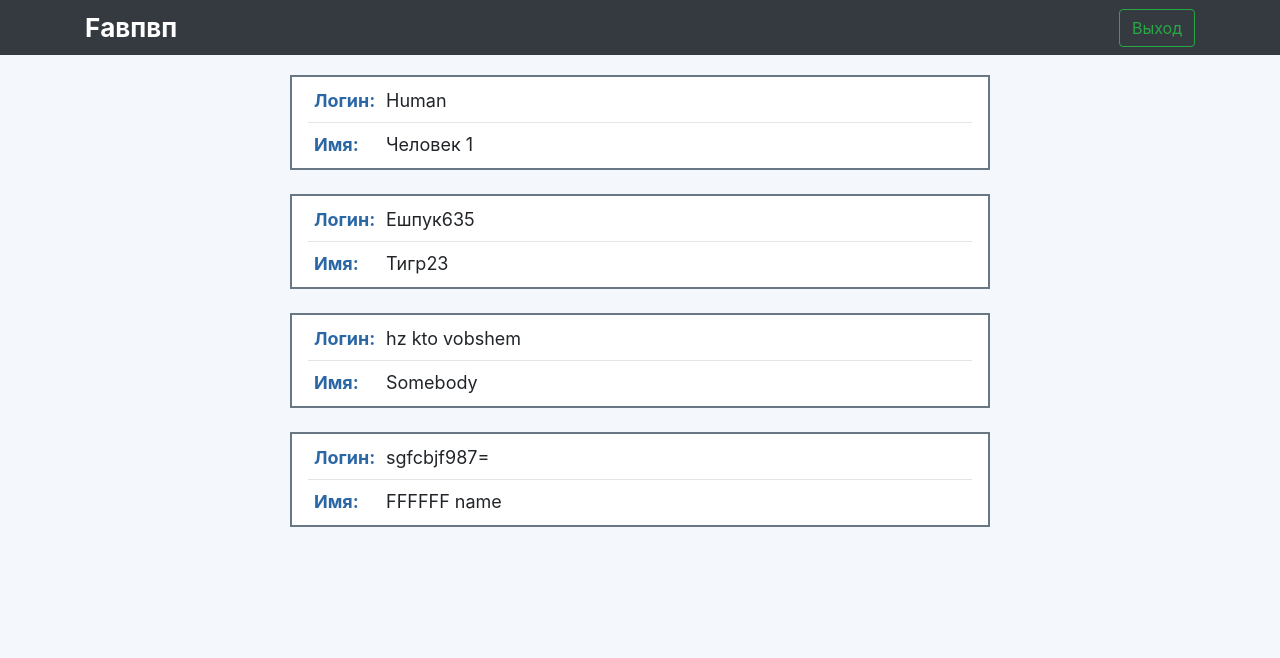
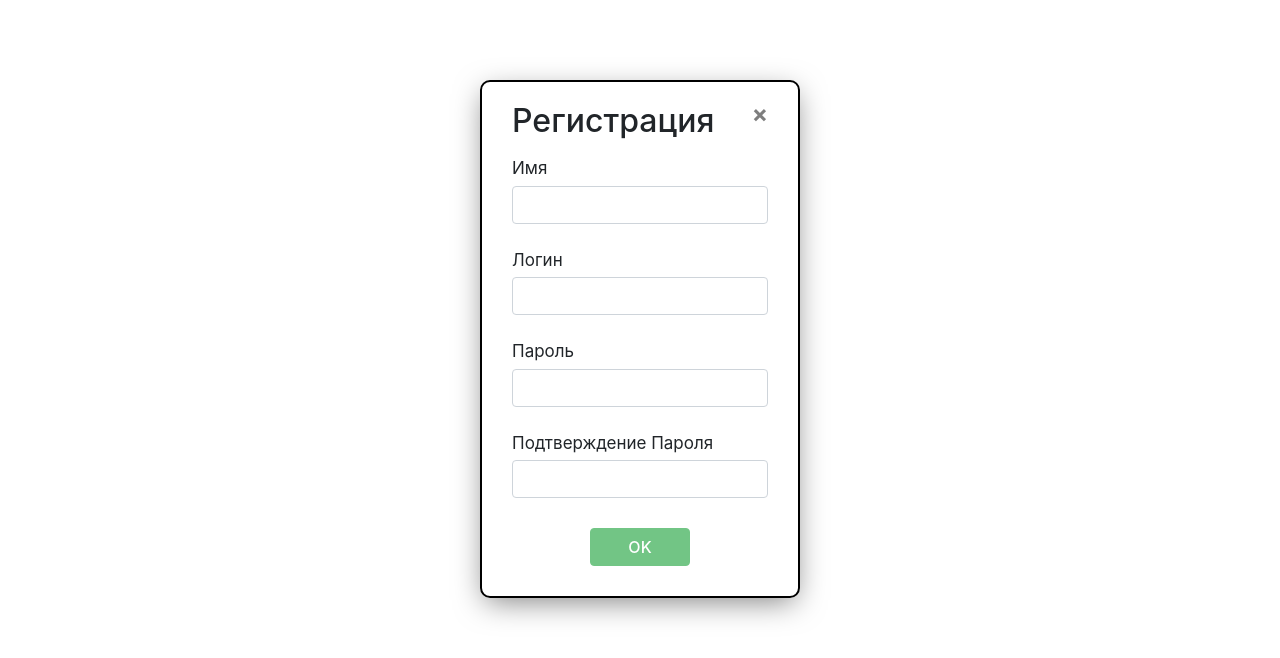
Before and after one commit to dimaggio224xz/testForIT_craft, a React (Create React App) app in the folder front/: page /signup in a window 1280 px wide. Shown: the top 658 px of the page. Built offline with nearby package versions, Linux system fonts and the light colour scheme.

Commit message:
make front logic

```diff
--- a/front/package.json
+++ b/front/package.json
@@ -7,6 +7,7 @@
     "@testing-library/react": "^9.5.0",
     "@testing-library/user-event": "^7.2.1",
     "bootstrap": "^4.5.2",
+    "history": "^5.0.0",
     "jwt-decode": "^3.0.0",
     "node-sass": "^4.14.1",
     "react": "^16.13.1",
--- a/front/src/components/AllUsers/AllUsers.js
+++ b/front/src/components/AllUsers/AllUsers.js
@@ -2,9 +2,13 @@
 import jwtDecode from "jwt-decode";
 import OneUserItem from '../OneUserItem';
 
+import { useHistory } from "react-router-dom";
 
-const AllUsers = () => {
 
+
+const AllUsers = (props) => {
+
+    let history = useHistory();
 
     const logOut = () => {
 
@@ -30,17 +34,32 @@
         }
     ]
 
-    const content = arr.map(i => <OneUserItem key={i} data={i}/>)
+    const content = arr.map(i => <OneUserItem key={i.id} data={i}/>)
 
     return (
         <>
         <div className='main-wrap'>
-            <nav class="navbar navbar-light bg-dark">
+            <nav className="navbar navbar-light bg-dark">
                 <div className='container d-flex justify-content-between'>
 
-                    <div class="owner-data">Fавпвп</div>
+                    <div className="nav-data">
+
+                        <div className='nav-data-key'>
+                            Логин:
+                        </div>
+                        <div className='nav-data-value'>
+                            {'JHKfgf'}
+                        </div>
+                        <div className='nav-data-key'>
+                            Имя:
+                        </div>
+                        <div className='nav-data-value'>
+                            {'iuhh'}
+                        </div>
+
+                    </div>
+
                     <button onClick={()=> logOut()} className="btn btn-outline-success">Выход</button>
-
                 </div>
             </nav>
 
@@ -54,4 +73,5 @@
     )
 }
 
+
 export default AllUsers;
--- a/front/src/components/App/App.js
+++ b/front/src/components/App/App.js
@@ -1,4 +1,5 @@
 import React, { useState, useEffect } from 'react';
+import { Switch, Route, Redirect } from "react-router-dom";
 
 import AllUsers from '../AllUsers';
 import SignIn from '../SignIn';
@@ -8,13 +9,22 @@
 // I didn't use redux because technical task hadn't
 // this item, and program was small.
 
-const App = () => {
+
+const App = (p) => {
 
 
     return (
         <>
         <div className='wrapper'>
-            <AllUsers/>
+            <Switch>
+                <Route exact path='/' component={AllUsers} />
+
+                <Route exact path='/signin' component={SignIn} />
+
+                <Route exact path='/signup' component={SignUp} />
+
+                <Redirect to="/"/>
+            </Switch>
         </div>
         </>
     )
--- a/front/src/components/SignUp/SignUp.js
+++ b/front/src/components/SignUp/SignUp.js
@@ -12,30 +12,84 @@
     const [password, setPassword] = useState('');
     const [passwordTwo, setPasswordTwo] = useState('');
 
+    const [btnDisabled, setBtnDisabled] = useState(true);
+    const [btnDisabledEnter, setBtnDisabledEnter] = useState(false);
+
+    const [errLogin, setErrLogin] = useState(false);
+    const [errPassword, setErrPassword] = useState(false);
+    const [errPasswordTwo, setErrPasswordTwo] = useState(false);
+
+
+
+
+
     const putName = (e) => {
-        if (chackLangth(e)) {
-            setName(e.target.value)
+        const str = e.target.value;
+        if (chackLangth(str)) {
+            setName(str);
+
+            disabledFunc(str, login, password, passwordTwo);
         }
     }
 
     const putLogin = (e) => {
-        if (chackLangth(e)) {
-            setLogin(e.target.value)
+        const str = e.target.value;
+        if (chackLangth(str)) {
+            setLogin(str);
+
+            disabledFunc(name, str, password, passwordTwo);
         }
     }
 
     const putPassword = (e) => {
-        if (chackLangth(e)) {
-            setPassword(e.target.value)
+        const str = e.target.value;
+        if (chackLangth(str)) {
+            setPassword(str);
+
+            if (errPasswordTwo) setErrPasswordTwo(false);
+            disabledFunc(name, login, str, passwordTwo);
         }
     }
 
 
     const putPasswordTwo = (e) => {
-        if (chackLangth(e)) {
-            setPasswordTwo(e.target.value)
+        const str = e.target.value;
+        if (chackLangth(str)) {
+            setPasswordTwo(str);
+
+            if (errPasswordTwo) setErrPasswordTwo(false);
+            disabledFunc(name, login, password, str);
         }
     }
+
+
+
+
+    const disabledFunc = (a,b,c,d) => {
+        if (a && b && c && d) {
+            if (btnDisabled) setBtnDisabled(false);
+        } else {
+            if (!btnDisabled) setBtnDisabled(true);
+        }
+    }
+
+
+
+    const registerUser = () => {
+        if (password !== passwordTwo) {
+            setErrPasswordTwo(true);
+        }
+
+        else {
+            setBtnDisabledEnter(true);
+        }
+    }
+
+
+    const errLog = errLogin ? 'warn-msg' : 'd-none';
+    const errPass = errPassword ? 'warn-msg' : 'd-none';
+    const errPass2 = errPasswordTwo ? 'warn-msg' : 'd-none';
+
 
 
     return (
@@ -46,7 +100,7 @@
 
                 <div className='d-flex w-100 justify-content-between'>
                     <h2>Регистрация</h2>
-                    <Link to='/'>
+                    <Link to='/signin'>
                         <button type="button" className="close" aria-label="Close">
                             <span aria-hidden="true">&times;</span>
                         </button>
@@ -61,7 +115,6 @@
                             onChange={(e)=> putName(e)} value={name}
                             type="text" className="form-control"
                         />
-                        <div className='warn-msg'>Некоректное имя!</div>
                     </label>
                 </div>
 
@@ -72,7 +125,7 @@
                             onChange={(e)=> putLogin(e)} value={login}
                             type="text" className="form-control"
                         />
-                        <div className='warn-msg'>Некоректное имя!</div>
+                        <div className={errLog}>Такой логин уже занят!</div>
                     </label>
                 </div>
 
@@ -84,7 +137,7 @@
                             onChange={(e)=> putPassword(e)} value={password}
                             type="password" className="form-control"
                         />
-                        <div className='warn-msg'>Некоректный пароль!</div>
+                        <div className={errPass}>Неверный пароль!</div>
                     </label>
                 </div>
 
@@ -95,12 +148,12 @@
                             onChange={(e)=> putPasswordTwo(e)} value={passwordTwo}
                             type="password" className="form-control"
                         />
-                        <div className='warn-msg'>Пароли несовпадают!</div>
+                        <div className={errPass2}>Пароли несовпадают!</div>
                     </label>
                 </div>
 
                 <div className='btn-wrap'>
-                    <button className="btn btn-success form-btn">OK</button>
+                    <button disabled={btnDisabled || btnDisabledEnter} onClick={()=>registerUser()} className="btn btn-success form-btn">OK</button>
                 </div>
 
             </div>
--- a/front/src/index.js
+++ b/front/src/index.js
@@ -6,6 +6,7 @@
 import { BrowserRouter as Router} from "react-router-dom";
 
 
+
 ReactDOM.render(
 	<Router>
 		<App />
--- a/front/src/index.scss
+++ b/front/src/index.scss
@@ -51,7 +51,6 @@
 			& .warn-msg {
 				position: absolute;
 				top: 72px;
-				display: none;
 				background-color: #ffeded;
 				border-radius: 5px;
 				padding: 0 4px;
@@ -81,10 +80,24 @@
 	min-height: 100vh;
 	background-color: #f4f8fd;
 
-	& .owner-data {
+	& .nav-data {
 		color: rgb(255, 255, 255);
-		font-weight: bold;
+		width: 84%;
+		overflow: hidden;
 		font-size: 26px;
+		display: flex;
+
+		&-key {
+			font-weight: 500;
+			margin-right: 10px;
+		}
+
+		&-value {
+			margin-right: 30px;
+			height: 40px;
+			font-style: italic;
+			border-bottom: 2px solid rgb(255, 255, 255);
+		}
 	}
 
 	& .user-arr-wrap {
@@ -95,7 +108,7 @@
 		align-items: center;
 
 		& .user-item {
-			background-color: rgb(255, 255, 255);
+			background-color: rgb(248, 248, 248);
 			border: 2px solid #697683;
 			margin-bottom: 24px;
 			padding: 10px 16px;
@@ -119,7 +132,9 @@
 
 				& span {
 					display: block;
+					max-width: 600px;
 					font-size: 18px;
+					word-wrap: break-word;
 				}
 			}
 		}
```
Also changed, not shown: front/src/components/SignIn/SignIn.js (+44 -7 lines), 1 other file (tests, documents, lock files or other folders).
